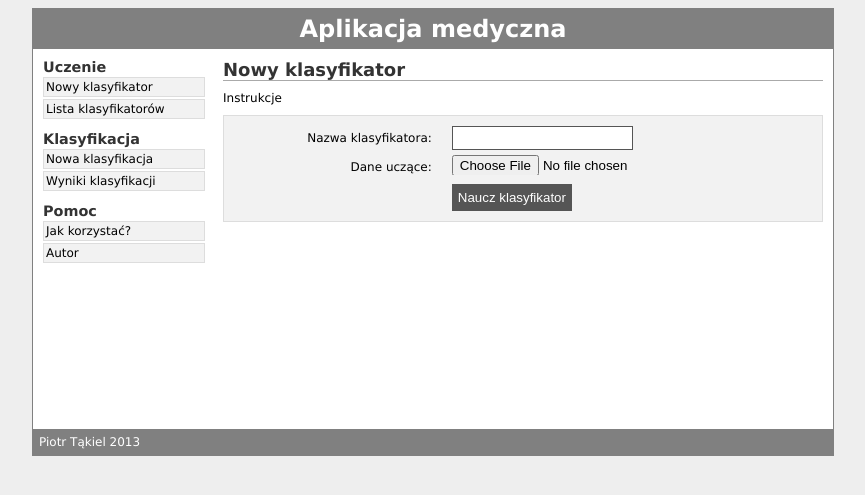
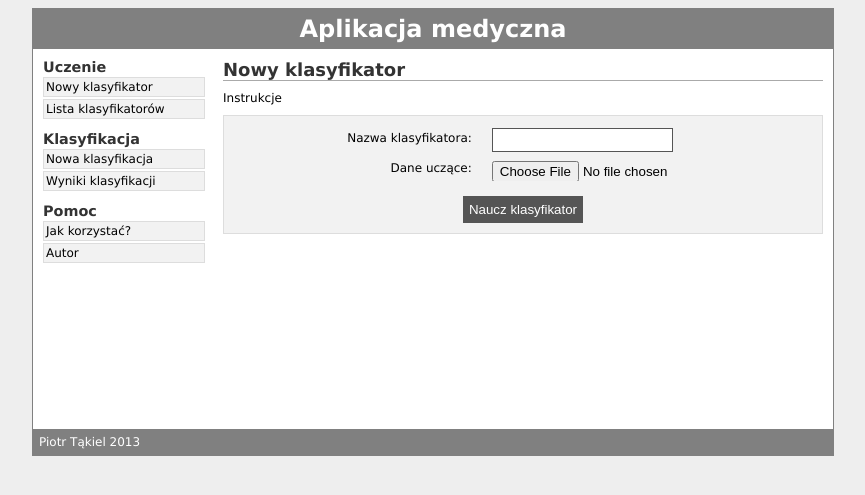
Before and after one commit to tolkjen/Degree, a Django app: page /med/trained/new/ in a window 1280 px wide. Shown: the top 495 px of the page, without its empty margins (207-1072 px from the left). Run offline with Django 3.2, Linux system fonts and the light colour scheme.

Commit message:
Modify CSS to fit additional form inputs.

```diff
--- a/Django/med/static/med/style.css
+++ b/Django/med/static/med/style.css
@@ -172,7 +172,6 @@ div.content form
 	background-color: #F2F2F2;
 	padding: 10px;
 	margin: 0 auto;
-	/*width: 400px;*/
 	overflow: auto;
 }
 
@@ -185,43 +184,58 @@ div.content table a
 
 div.content form div
 {
+	/*border: 1px solid black;*/
 	margin: 0px auto;
 	width: 80%;
+	overflow: auto;
+}
+
+div.content form div div
+{
+	/*border: 1px solid red;*/
+	padding: 5px 0;
+	position: relative;
+	width: auto;
+	overflow: auto;
 }
 
 div.content form label
 {
-	padding-top: 5px;
+	/*border: 1px solid green;*/
+	padding: 0;
 	margin-right: 20px;
-	margin-bottom: 4px;
-	height: 20px;
-	width: 140px;
+	margin-bottom: 0px;
+	margin-top: 0px;
+	min-height: 20px;
+	width: 180px;
 	text-align: right;
 	float: left;
-	clear: left;
 }
 
 div.content form span
 {
-	padding-top: 5px;
 	font-style: italic;
-	height: 20px;
-	float: left;
 }
 
 div.content form input
 {
 	margin: 0px;
+	margin-top: -10px;
+	margin-bottom: 10px;
 	padding: 0;
 	height: 20px;
-	float: left;
+	position: absolute;
+	top: 50%;
 }
 
 div.content form input.cool
 {
 	border: 1px solid #555555;
+	margin-top: -13px;
+	margin-bottom: 13px;
 	padding-left: 2px;
 	height: 22px;
+	top: 50%;
 }
 
 div.content form button
@@ -229,10 +243,10 @@ div.content form button
 	border: 1px solid #555555;
 	background-color: #555555;
 	color: white;
-	margin-left: 160px;
+	margin: auto;
+	margin-top: 10px;
+	display: block;
 	padding: 5px;
-	float: left;
-	clear: left;
 }
 
 div.footer p
--- a/Django/med/templates/med/trained_list_new.html
+++ b/Django/med/templates/med/trained_list_new.html
@@ -40,14 +40,17 @@
 	<div>
 		{% csrf_token %}
 
+		<div>
 		<label>Nazwa klasyfikatora:</label>
 		<input class="cool" type="text" name="name" maxlength="64" autocomplete="off" />
+		</div>
 
+		<div>
 		<label>Dane uczące:</label>
 		<input type="file" name="uploaded_file" />
+		</div>
 
 		<button type="submit">Naucz klasyfikator</button>
-		<div class="spacer"></div>
 	</div>
 	</form>
 </div>
--- a/Django/plik.txt
+++ /dev/null
@@ -1,5 +0,0 @@
-uuu
-uug
-uca
-ucg
-cau
```
Also changed, not shown: Django/med/templates/med/cls_list_new_form.html (+6 -1 lines), 1 other file.
